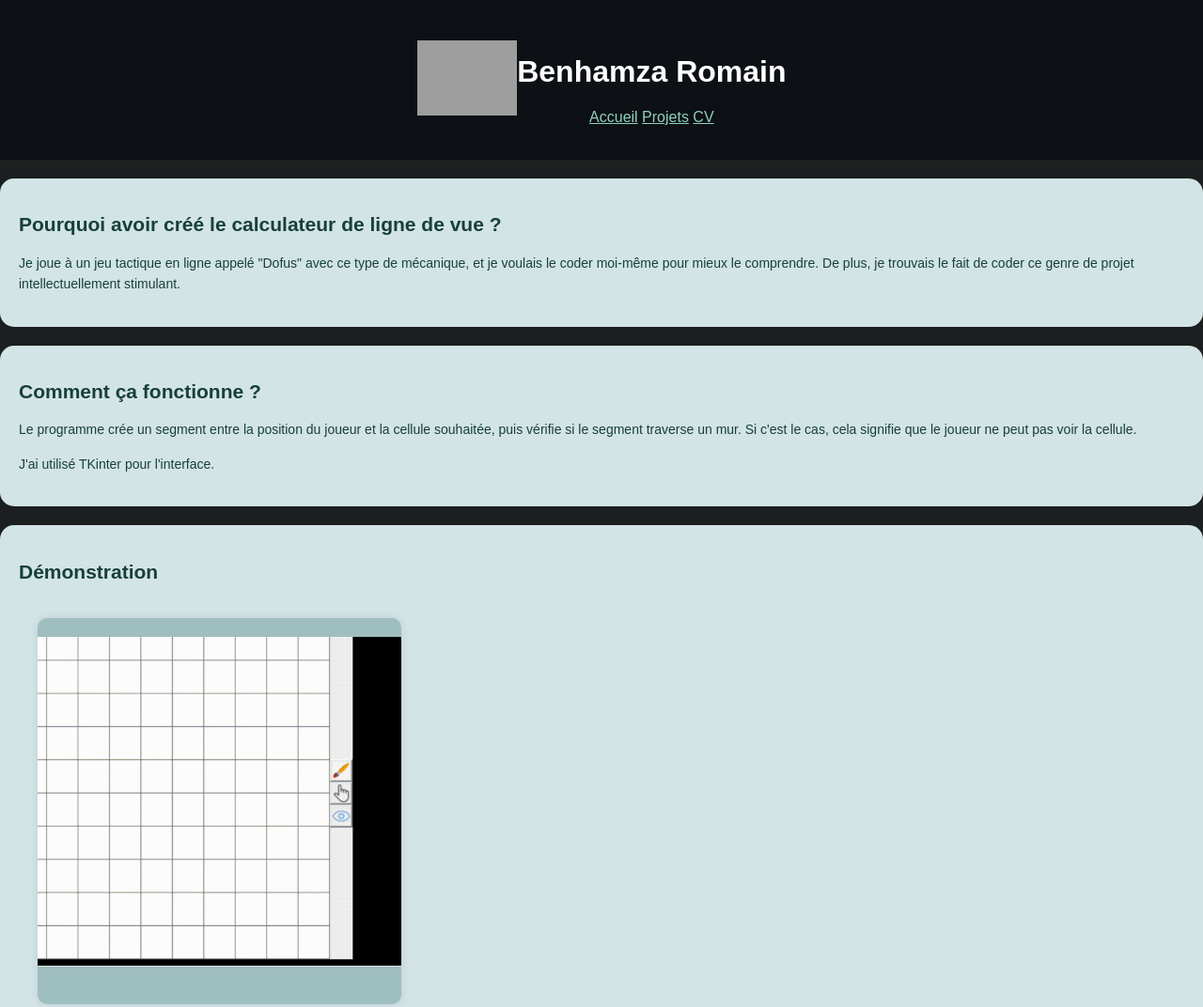
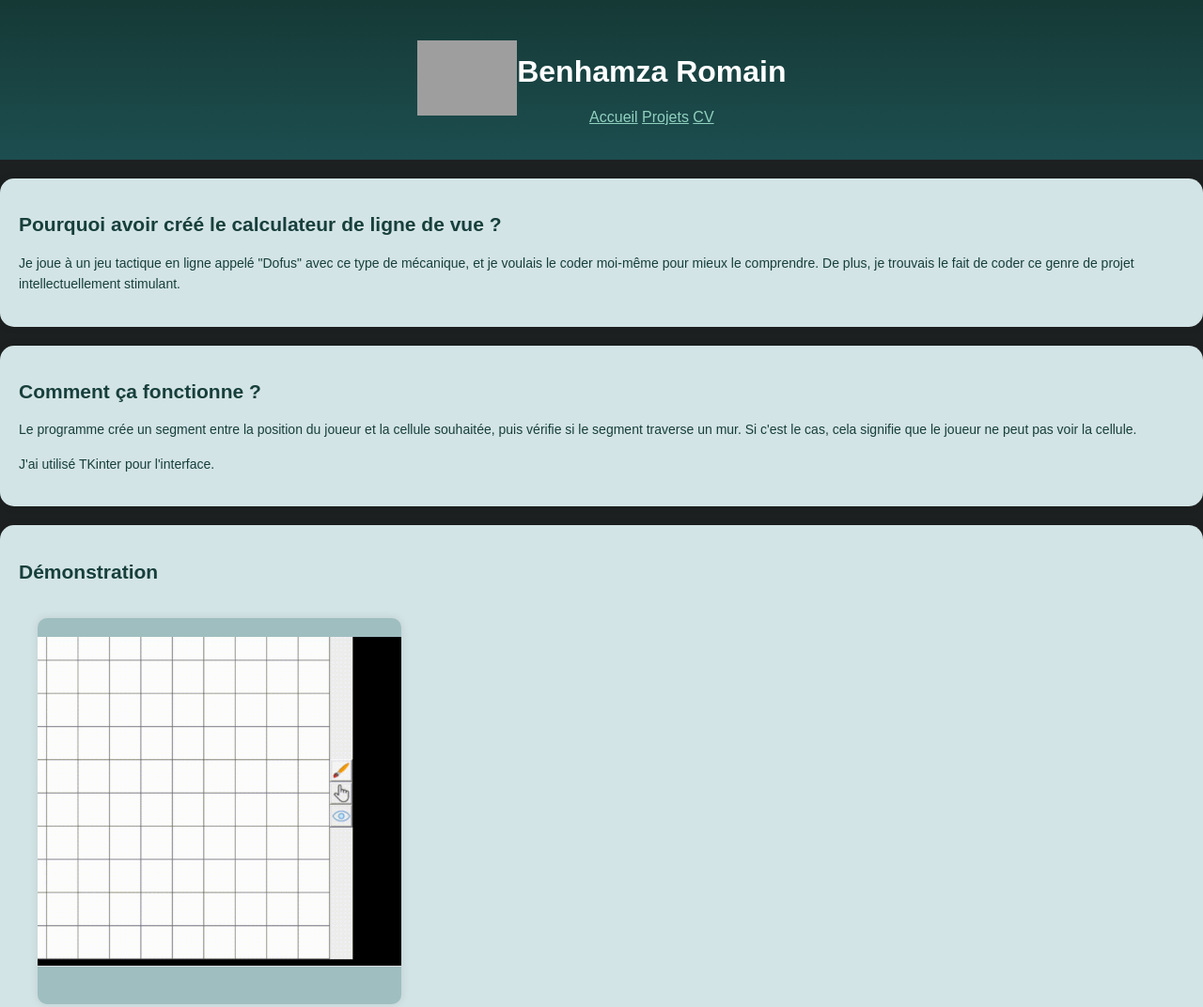
Before and after one commit to RBenhamza/RBenhamza.github.io, a plain HTML site: page insight.html in a window 1280 px wide. Shown: the top 1072 px of the page at 94% size. Drawn offline with Linux system fonts and the light colour scheme; grey boxes are pictures that could not be loaded.

Commit message:
fast fix

```diff
--- a/insight.html
+++ b/insight.html
@@ -6,7 +6,7 @@
 </head>
 <body>
 
-    <header style="background-image: linear-gradient(vers le bas, #153935, #1D4E50); display: flex; align-items: center; justify-content: center; padding: 10px;">
+    <header style="background-image: linear-gradient(to bottom, #153935, #1D4E50); display: flex; align-items: center; justify-content: center; padding: 10px;">
         <a id="logo" href="index.html">
             <img src='https://avatars.githubusercontent.com/u/58343255?v=4' height="80px"/>
         </a>
```
